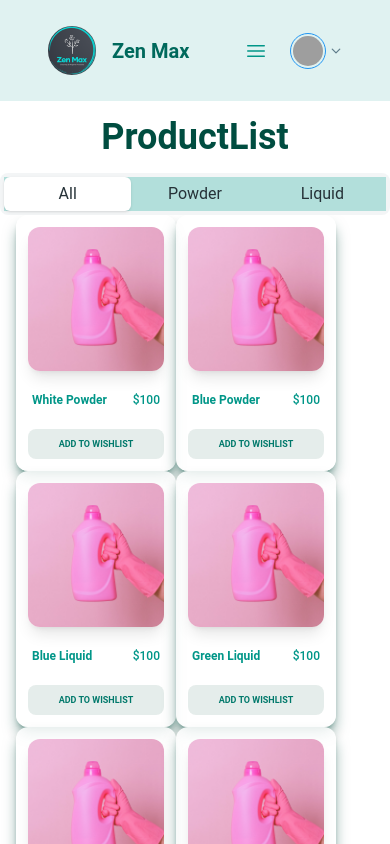
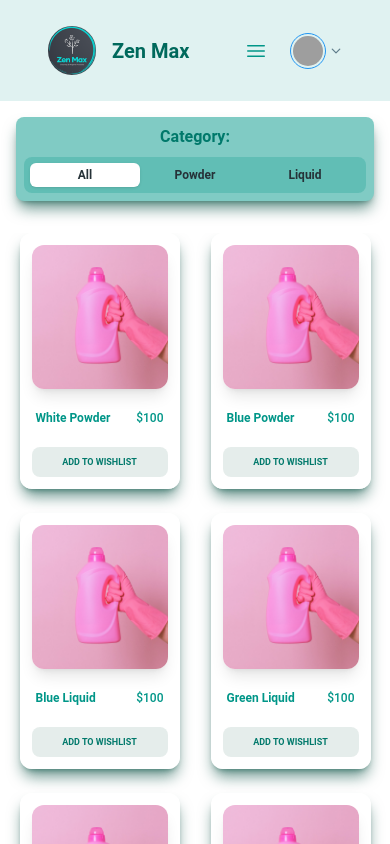
Before and after one commit to AnsariYasirArfat/Ecommerce-FullStack-Project, a React (Vite) app in the folder client/: page /product in a window 390 px wide. Shown: the top 844 px of the page. Built offline with nearby package versions, Linux system fonts and the light colour scheme; grey boxes are pictures that could not be loaded.

Commit message:
ProductList alignment & responsiveness done

```diff
--- a/client/src/Components/ProductList.jsx
+++ b/client/src/Components/ProductList.jsx
@@ -147,24 +147,34 @@ function ProductList() {
   ];
 
   return (
-    <>
-      <div>
+    <section>
+      {/* <div>
         <h1 className="text-4xl font-bold text-center p-4 text-teal-900">
           ProductList
         </h1>
-      </div>
+      </div> */}
       <Tabs
         id="custom-animation"
         value="all"
-        className="flex flex-col md:flex-row relative"
+        className="flex flex-col xl:flex-row py-4 "
       >
-        <TabsHeader className="sticky top-0 flex flex-row md:flex-col md:w-32">
-          {data.map(({ label, value }) => (
-            <Tab key={value} value={value} className="bg-teal-100">
-              {label}
-            </Tab>
-          ))}
-        </TabsHeader>
+        <div className=" bg-teal-200 rounded-lg mx-4 mb-8 xl:mb-0 xl:mx-3 shadow-lg shadow-teal-900/60">
+          <h1 className="pt-2 text-center text-base lg:text-xl text-teal-700 font-bold">
+            Category:
+          </h1>
+          <TabsHeader className=" flex flex-row xl:flex-col p-1.5 md:p-2.5 xl:w-40 m-2 lg:m-4 bg-teal-300">
+            {data.map(({ label, value }) => (
+              <Tab
+                key={value}
+                value={value}
+                className="text-xs lg:text-sm font-bold md:py-2 md:my-1"
+              >
+                {label}
+              </Tab>
+            ))}
+          </TabsHeader>
+        </div>
+
         <TabsBody
           animate={{
             initial: { y: 400 },
@@ -173,7 +183,13 @@ function ProductList() {
           }}
         >
           {data.map(({ value, products }) => (
-            <TabPanel key={value} value={value} className="py-0 flex flex-wrap">
+            <TabPanel
+              id="ProductListWindow"
+              key={value}
+              value={value}
+              className="overflow-auto pt-0 pb-4 grid justify-items-center gap-6 grid-cols-2 sm:grid-cols-3 sm:gap-y-10 md:grid-cols-4 xl:grid-cols-4 2xl:grid-cols-4 2xl:gap-y-16 justify-center"
+              style={{ height: "680px" }}
+            >
               {products.map((product) => {
                 return <ProductCard key={product.Name} Product={product} />;
               })}
@@ -181,8 +197,10 @@ function ProductList() {
           ))}
         </TabsBody>
       </Tabs>
-    </>
+    </section>
   );
 }
 
 export default ProductList;
+
+// flex flex-wrap justify-evenly gap-x-1.5 gap-y-6 sm:gap-y-10 md:gap-y-4
```
